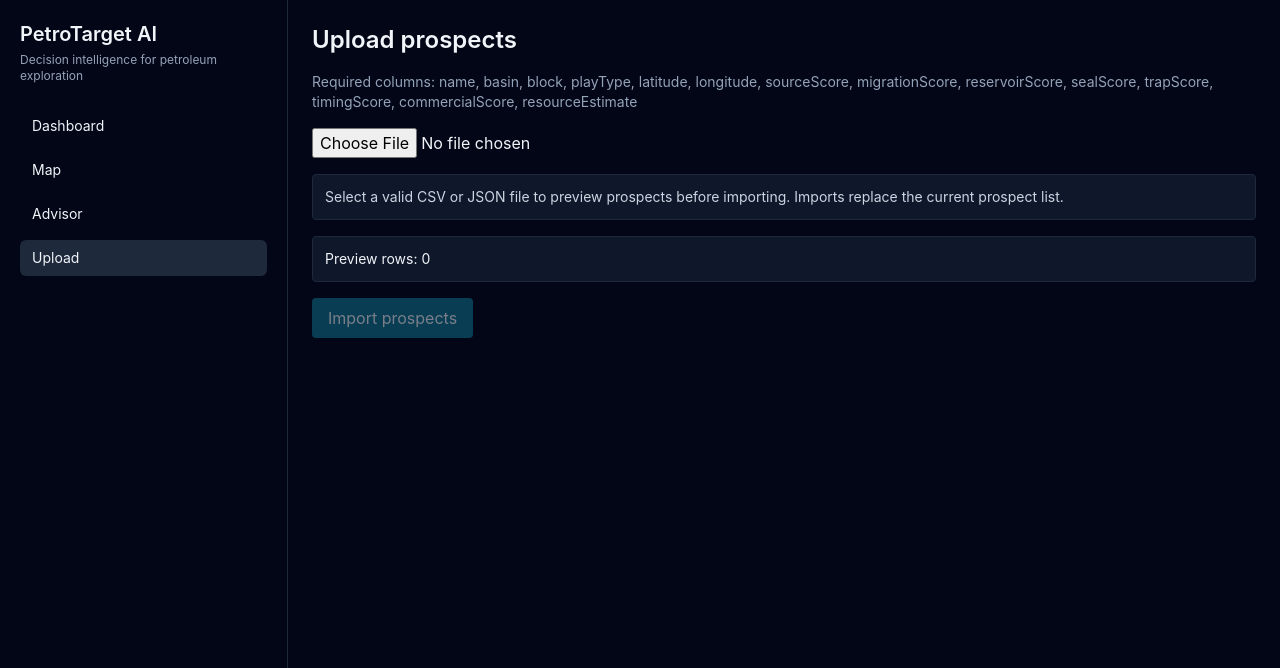
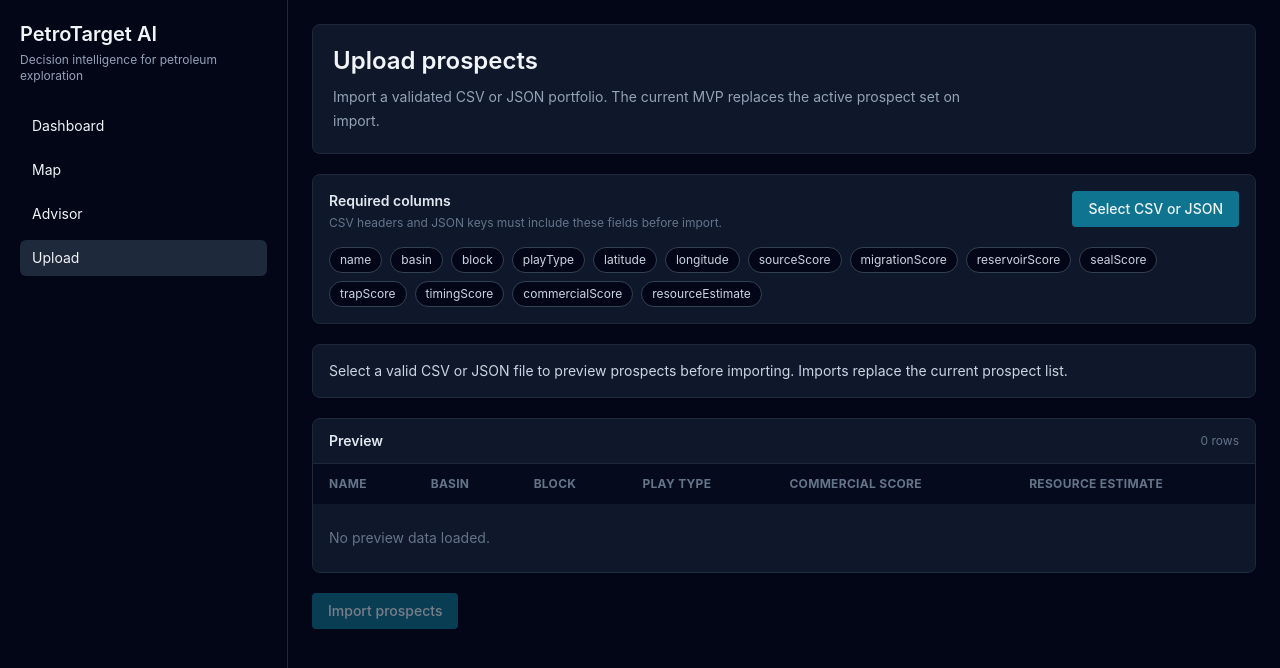
Before and after one commit to frandelyerro/delye, a React (Vite) app: page /upload in a window 1280 px wide. Shown: the top 668 px of the page. Built offline with nearby package versions, Linux system fonts and the light colour scheme.

Commit message:
polish: improve upload requirements and preview table

```diff
--- a/src/pages/UploadPage.tsx
+++ b/src/pages/UploadPage.tsx
@@ -2,6 +2,16 @@ import { useState } from 'react';
 import { Prospect } from '../domain/prospect';
 import { useProspectStore } from '../store/useProspectStore';
 import { getRequiredColumns, parseCsvProspects, parseJsonProspects } from '../utils/csvParser';
+
+const previewColumns: Array<keyof Prospect> = ['name', 'basin', 'block', 'playType', 'commercialScore', 'resourceEstimate'];
+const previewColumnLabels: Partial<Record<keyof Prospect, string>> = {
+  name: 'Name',
+  basin: 'Basin',
+  block: 'Block',
+  playType: 'Play Type',
+  commercialScore: 'Commercial Score',
+  resourceEstimate: 'Resource Estimate'
+};
 
 export function UploadPage() {
   const [preview, setPreview] = useState<Prospect[]>([]);
@@ -25,16 +35,60 @@ export function UploadPage() {
     }
   };
 
-  return <div className="space-y-4"><h2 className="text-2xl font-semibold">Upload prospects</h2>
-    <p className="text-sm text-slate-400">Required columns: {getRequiredColumns().join(', ')}</p>
-    <input type="file" accept=".csv,.json" onChange={(e) => e.target.files?.[0] && onFile(e.target.files[0])} className="block"/>
-    {!selectedFileName && <div className="bg-slate-900 border border-slate-800 rounded p-3 text-sm text-slate-300">Select a valid CSV or JSON file to preview prospects before importing. Imports replace the current prospect list.</div>}
-    {selectedFileName && !error && !preview.length && <div className="bg-slate-900 border border-slate-800 rounded p-3 text-sm text-slate-300">Selected file: {selectedFileName}</div>}
-    {error && <div className="bg-red-950 border border-red-800 rounded p-3 text-sm text-red-200">{error}</div>}
-    {successMessage && <div className="bg-green-950 border border-green-800 rounded p-3 text-sm text-green-200">{successMessage}</div>}
-    <div className="bg-slate-900 border border-slate-800 rounded p-3 text-sm max-h-72 overflow-auto">Preview rows: {preview.length}
-      {preview.slice(0, 5).map((p) => <div key={p.id} className="border-t border-slate-800 mt-2 pt-2">{p.name} - {p.basin} - {p.block}</div>)}
-    </div>
-    <button disabled={!preview.length} onClick={() => { replaceProspects(preview); setSuccessMessage(`Imported ${preview.length} prospects successfully.`); }} className="bg-cyan-700 disabled:opacity-50 rounded px-4 py-2">Import prospects</button>
+  return <div className="space-y-5">
+    <section className="rounded-lg border border-slate-800 bg-slate-900 p-5">
+      <h1 className="text-2xl font-semibold">Upload prospects</h1>
+      <p className="mt-2 max-w-2xl text-sm leading-6 text-slate-400">
+        Import a validated CSV or JSON portfolio. The current MVP replaces the active prospect set on import.
+      </p>
+    </section>
+
+    <section className="rounded-lg border border-slate-800 bg-slate-900 p-4">
+      <div className="flex flex-col gap-3 lg:flex-row lg:items-start lg:justify-between">
+        <div>
+          <h2 className="text-sm font-semibold text-slate-200">Required columns</h2>
+          <p className="mt-1 text-xs text-slate-500">CSV headers and JSON keys must include these fields before import.</p>
+        </div>
+        <label className="inline-flex cursor-pointer items-center justify-center rounded bg-cyan-700 px-4 py-2 text-sm font-medium hover:bg-cyan-600">
+          Select CSV or JSON
+          <input type="file" accept=".csv,.json" onChange={(e) => e.target.files?.[0] && onFile(e.target.files[0])} className="sr-only"/>
+        </label>
+      </div>
+      <div className="mt-4 flex flex-wrap gap-2">
+        {getRequiredColumns().map((column) => (
+          <span key={column} className="rounded-full border border-slate-700 bg-slate-950 px-2.5 py-1 text-xs text-slate-300">{column}</span>
+        ))}
+      </div>
+    </section>
+
+    {!selectedFileName && <div className="rounded-lg border border-slate-800 bg-slate-900 p-4 text-sm text-slate-300">Select a valid CSV or JSON file to preview prospects before importing. Imports replace the current prospect list.</div>}
+    {selectedFileName && !error && !preview.length && <div className="rounded-lg border border-slate-800 bg-slate-900 p-4 text-sm text-slate-300">Selected file: {selectedFileName}</div>}
+    {error && <div className="rounded-lg border border-red-800 bg-red-950 p-4 text-sm text-red-200">{error}</div>}
+    {successMessage && <div className="rounded-lg border border-green-800 bg-green-950 p-4 text-sm text-green-200">{successMessage}</div>}
+
+    <section className="rounded-lg border border-slate-800 bg-slate-900">
+      <div className="flex items-center justify-between border-b border-slate-800 px-4 py-3">
+        <h2 className="text-sm font-semibold text-slate-200">Preview</h2>
+        <span className="text-xs text-slate-500">{preview.length} rows</span>
+      </div>
+      <div className="overflow-x-auto">
+        <table className="w-full min-w-[760px] text-sm">
+          <thead className="bg-slate-950/70 text-left text-xs uppercase tracking-wide text-slate-500">
+            <tr>{previewColumns.map((column) => <th key={column} className="px-4 py-3">{previewColumnLabels[column]}</th>)}</tr>
+          </thead>
+          <tbody>
+            {preview.length ? preview.slice(0, 8).map((p) => (
+              <tr key={p.id} className="border-t border-slate-800">
+                {previewColumns.map((column) => <td key={column} className="px-4 py-3 text-slate-300">{p[column]}</td>)}
+              </tr>
+            )) : (
+              <tr><td colSpan={previewColumns.length} className="px-4 py-6 text-slate-500">No preview data loaded.</td></tr>
+            )}
+          </tbody>
+        </table>
+      </div>
+    </section>
+
+    <button disabled={!preview.length} onClick={() => { replaceProspects(preview); setSuccessMessage(`Imported ${preview.length} prospects successfully.`); }} className="rounded bg-cyan-700 px-4 py-2 text-sm font-medium hover:bg-cyan-600 disabled:cursor-not-allowed disabled:opacity-50">Import prospects</button>
   </div>;
 }
```
